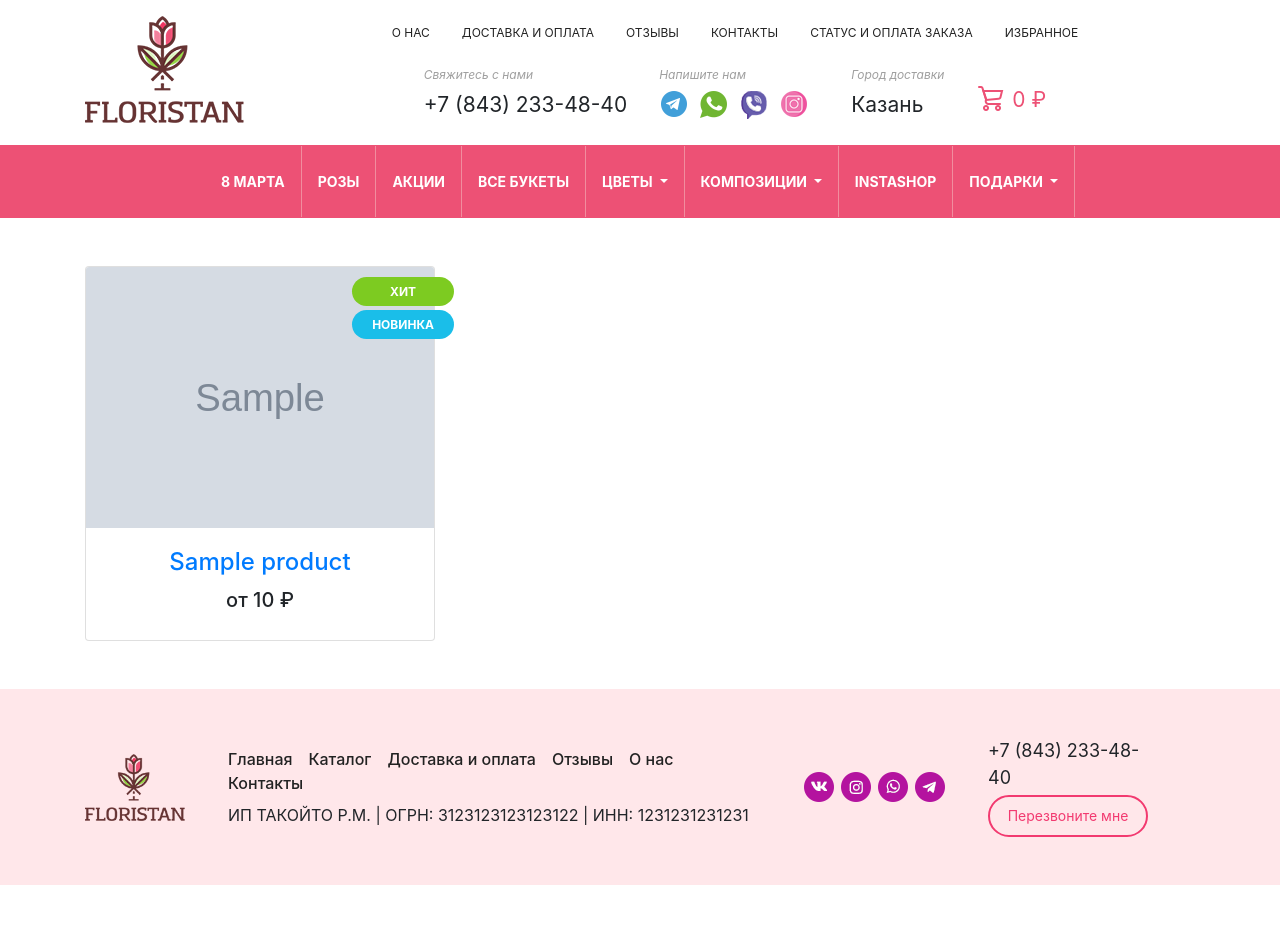
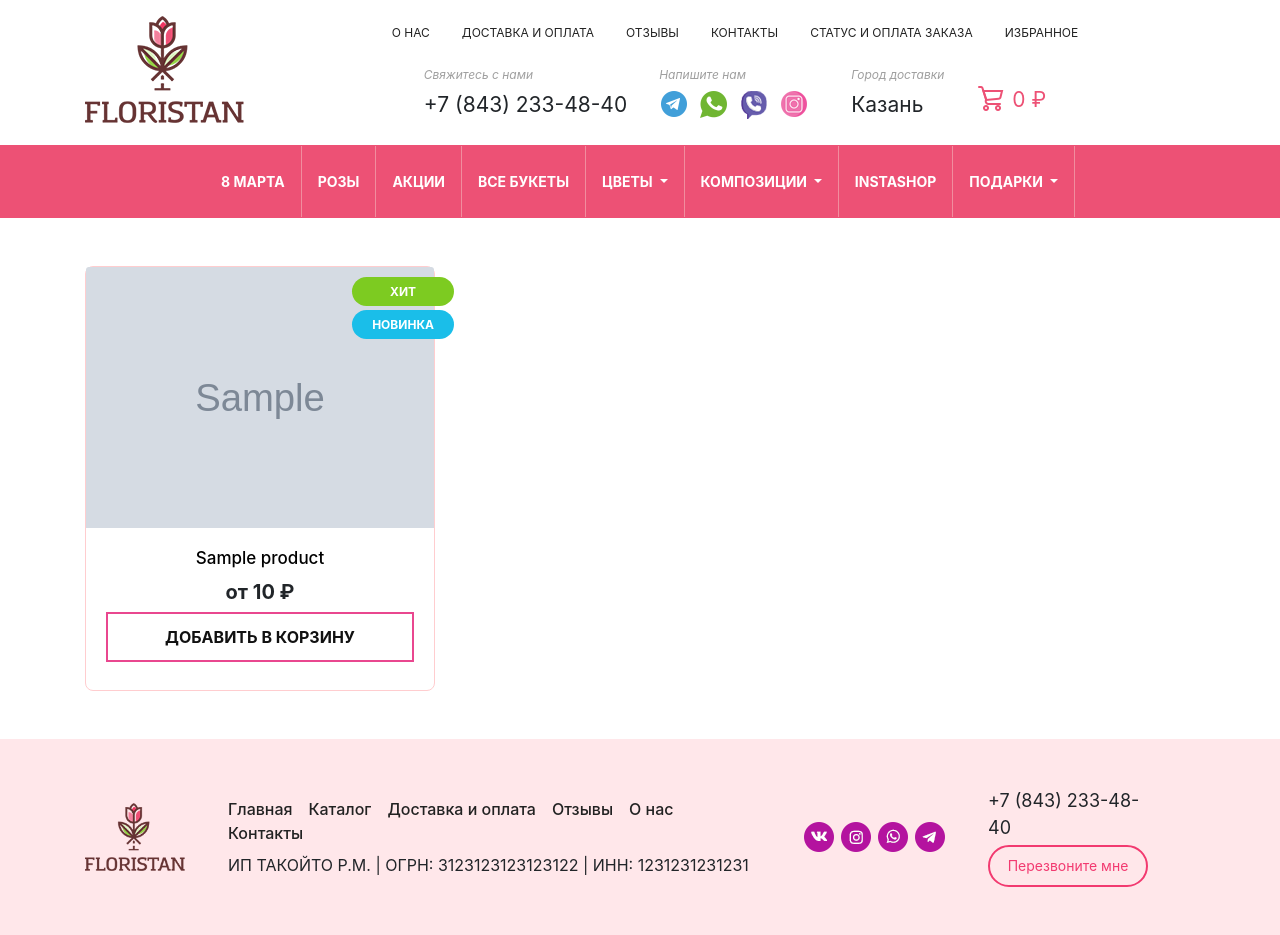
Before and after one commit to Safintim/flower-shop, a Django app: page /catalog/all/ in a window 1280 px wide. Before the commit the page ends 885 px from the top, so only its background shows below. Run offline with Django 3.2, Linux system fonts and the light colour scheme; tables that the repository leaves empty hold one stand-in row (values such as "Sample post"); grey boxes marked "Sample" are stand-in pictures; some libraries are stand-ins or nearby versions.

Commit message:
Add styles for card product #2

```diff
--- a/static/css/base.css
+++ b/static/css/base.css
@@ -1,3 +1,6 @@
+html {
+    color: #222;
+}
 .nav-header {
     font-size: 12px;
 }
@@ -168,12 +171,57 @@
 .card-product {
     position: relative;
     display: inline-block;
+    border-radius: 8px;
+    background: #fff;
+    border: 1px solid #ffcdcf;
+}
+
+
+.card-product:hover {
+    box-shadow: 0 0 24px 1px rgba(65,56,58,.35);
 }
 
 .card-product .badges {
     position: absolute;
     right: -20px;
     top: 10px;
+}
+
+.card-product .card-title {
+    font-size: 17px;
+}
+
+.card-product .product-price {
+    font-weight: bold;
+}
+
+.card-product a{
+    color: black;
+}
+
+.card-product .btn-add-cart {
+    vertical-align: top;
+    position: relative;
+    display: block;
+    text-decoration: none;
+    padding: 2px;
+    text-transform: uppercase;
+    font-weight: 700;
+    margin: 8px 0;
+    color: #111;
+    background: #e9478f;
+    cursor: pointer;
+}
+
+.card-product .btn-add-cart span {
+    display: block;
+    line-height: 46px;
+    text-align: center;
+    background: #fff;
+}
+
+.card-product .btn-add-cart span:hover {
+    color: #e9478f;
 }
 
 .card-product .notify-badge {
--- a/templates/main/product.html
+++ b/templates/main/product.html
@@ -19,6 +19,7 @@
         <h4 class="card-title">
             <a href="{% url 'product-detail' object.slug %}">{{ object.title }}</a>
         </h4>
-        <h5>от {{ object.price|floatformat:0 }} ₽</h5>
+        <h5 class="product-price">от {{ object.price|floatformat:0 }} ₽</h5>
+        <a class="btn-add-cart"><span>Добавить в корзину</span></a>
     </div>
 </div>
```
